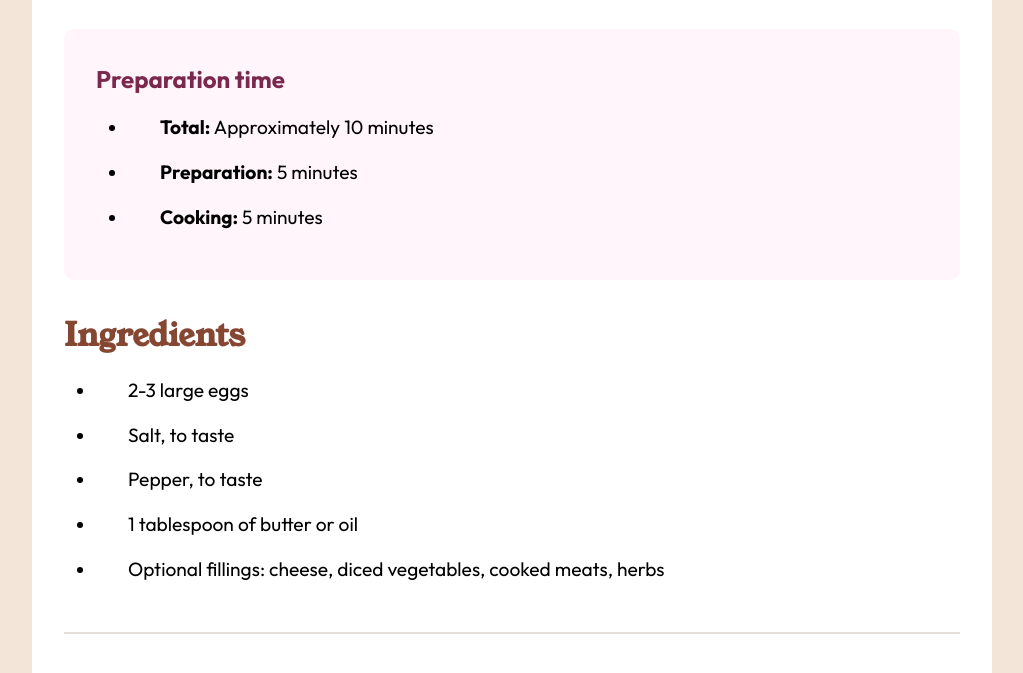
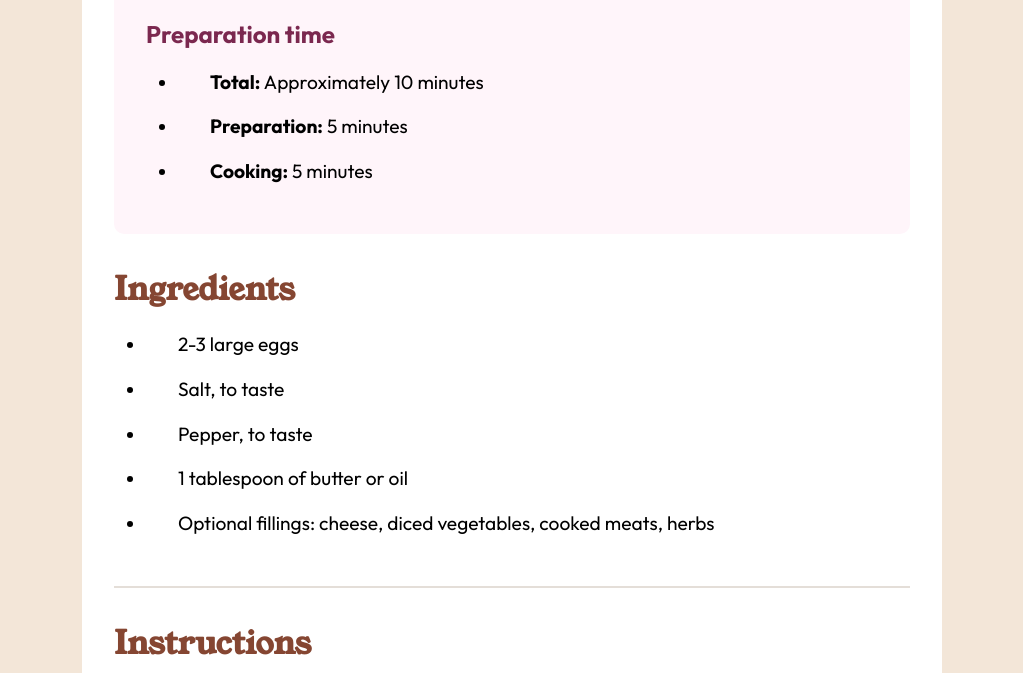
Before and after one commit to lanxCity/recipe-page-main, a plain HTML site: page index.html in a window 1280 px wide. Shown: the part 670-1343 px from the top of the page, without its empty margins (128-1151 px from the left). Drawn offline with Linux system fonts and the light colour scheme.

Commit message:
Adjusted the layout

```diff
--- a/assets/styles/style.css
+++ b/assets/styles/style.css
@@ -90,7 +90,7 @@ table {
 .container {
     display: flex;
     flex-direction: column;
-    max-width: 375px;
+    /* max-width: 375px; */
     margin: 0 auto;
     background-color: var(--white);
 }
@@ -134,7 +134,7 @@ table tr:last-child td {
 }
 
 /* Large screen */
-@media screen and (min-width: 376px) {
+@media screen and (min-width: 600px) {
     .wrapper {
         display: flex;
         justify-content: center;
@@ -142,9 +142,9 @@ table tr:last-child td {
     }
 
     .container {
-        max-width: 960px;
+        width: calc(100% - 2rem);
+        max-width: 860px;
         /* Ensures no overflow on small screens */
-        width: calc(100% - 2rem);
         margin: 4rem auto;
         padding: 2rem;
         border-radius: 1rem;
```
